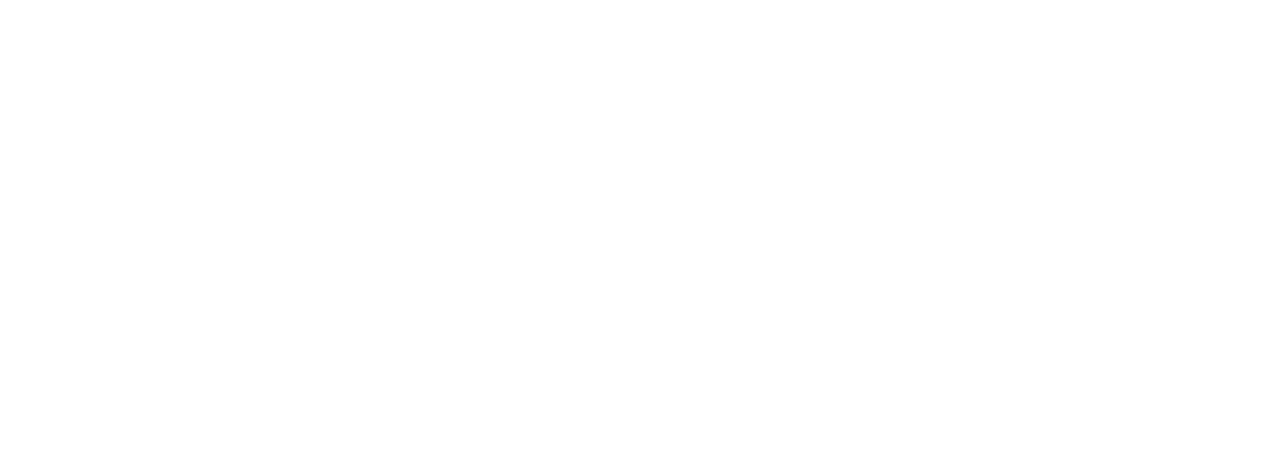
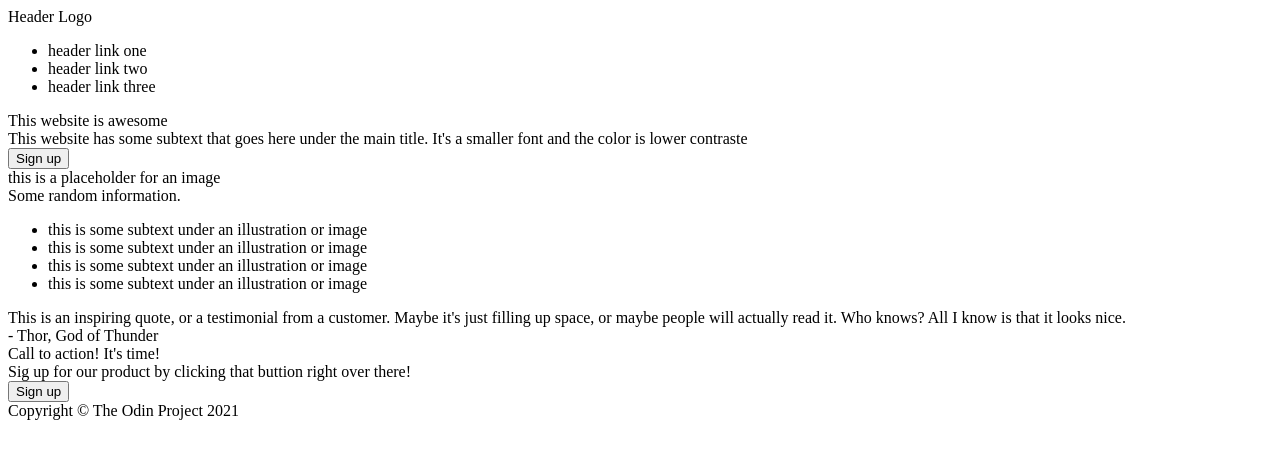
Before and after one commit to henriquemrs85/odin-landing-page, a plain HTML site: page index.html in a window 1280 px wide. Drawn offline with Linux system fonts and the light colour scheme.

Commit message:
feat: create html with all texts and containers

```diff
--- a/index.html
+++ b/index.html
@@ -6,6 +6,50 @@
     <title>Document</title>
 </head>
 <body>
+    <div class="header">
+        <div class="header-logo">Header Logo</div>
+        <ul class="header-links">
+            <li>header link one</li>
+            <li>header link two</li>
+            <li>header link three</li>
+        </ul>
+    </div>
 
+    <div class="content">
+        <div class="presentation">
+            <div class="presentation-message">
+                <div class="presentation-message-title">This website is awesome</div>
+                <div class="presentation-message-text">This website has some subtext that goes here under the main title. It's a smaller font and the color is lower contraste</div>
+                <button class="presentation-message-button">Sign up</button>
+            </div>
+            <div class="presentation-image">
+                this is a placeholder for an image
+            </div>
+        </div>
+        <div class="information">
+            <div class="information-title">Some random information.</div>
+            <ul class="information-images">
+                <li><div></div>this is some subtext under an illustration or image</li>
+                <li><div></div>this is some subtext under an illustration or image</li>
+                <li><div></div>this is some subtext under an illustration or image</li>
+                <li><div></div>this is some subtext under an illustration or image</li>
+            </ul>
+        </div>
+        <div class="quote">
+            <div class="quote-text">This is an inspiring quote, or a testimonial from a customer. Maybe it's just filling up space, or maybe people will actually read it. Who knows? All I know is that it looks nice.</div>
+            <div class="quote-author">- Thor, God of Thunder</div>
+        </div>
+        <div class="call-for-action">
+            <div class="call-for-action-main">
+                <div class="call-for-action-title">Call to action! It's time!</div>
+                <div class="call-for-action-message">Sig up for our product by clicking that buttion right over there!</div>
+            </div>
+            <button class="call-for-action-button">Sign up</button>
+        </div>
+    </div>
+
+    <div class="footer">
+        Copyright &copy; The Odin Project 2021
+    </div>
 </body>
 </html>
```
